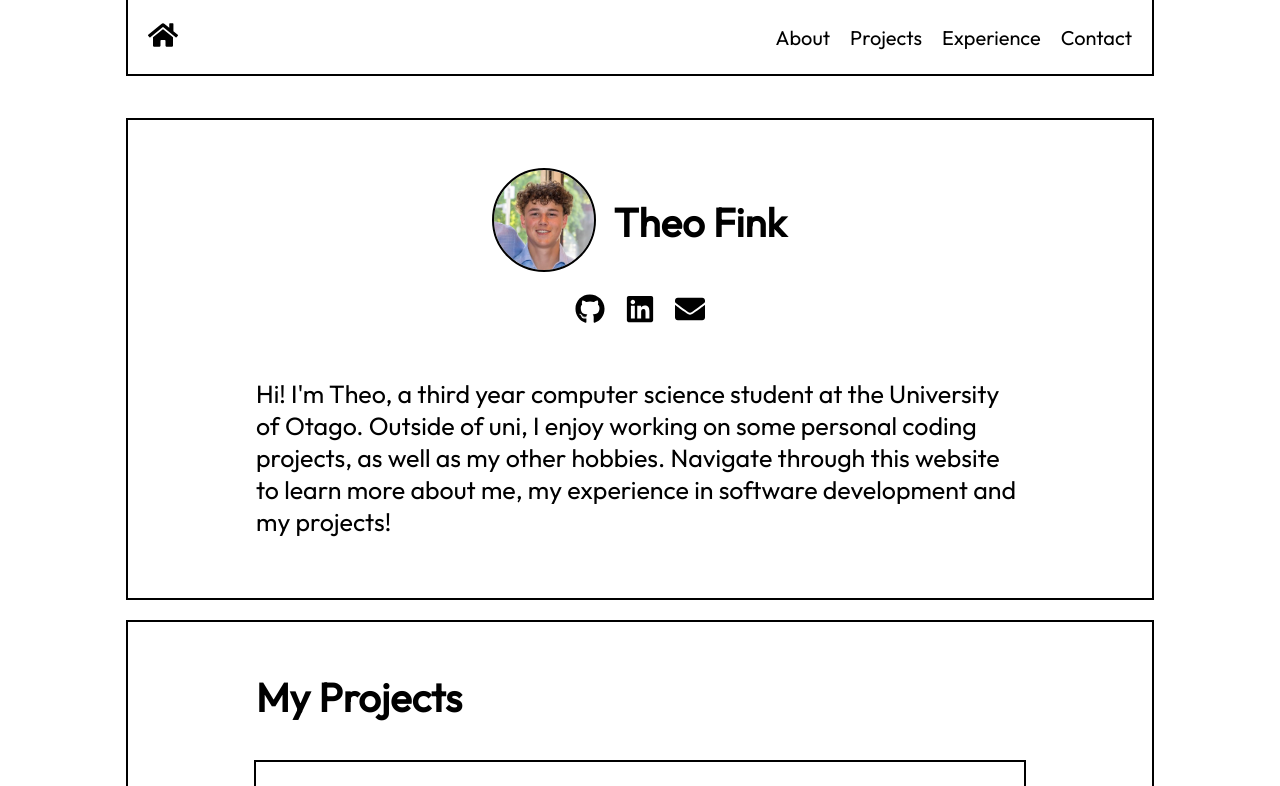
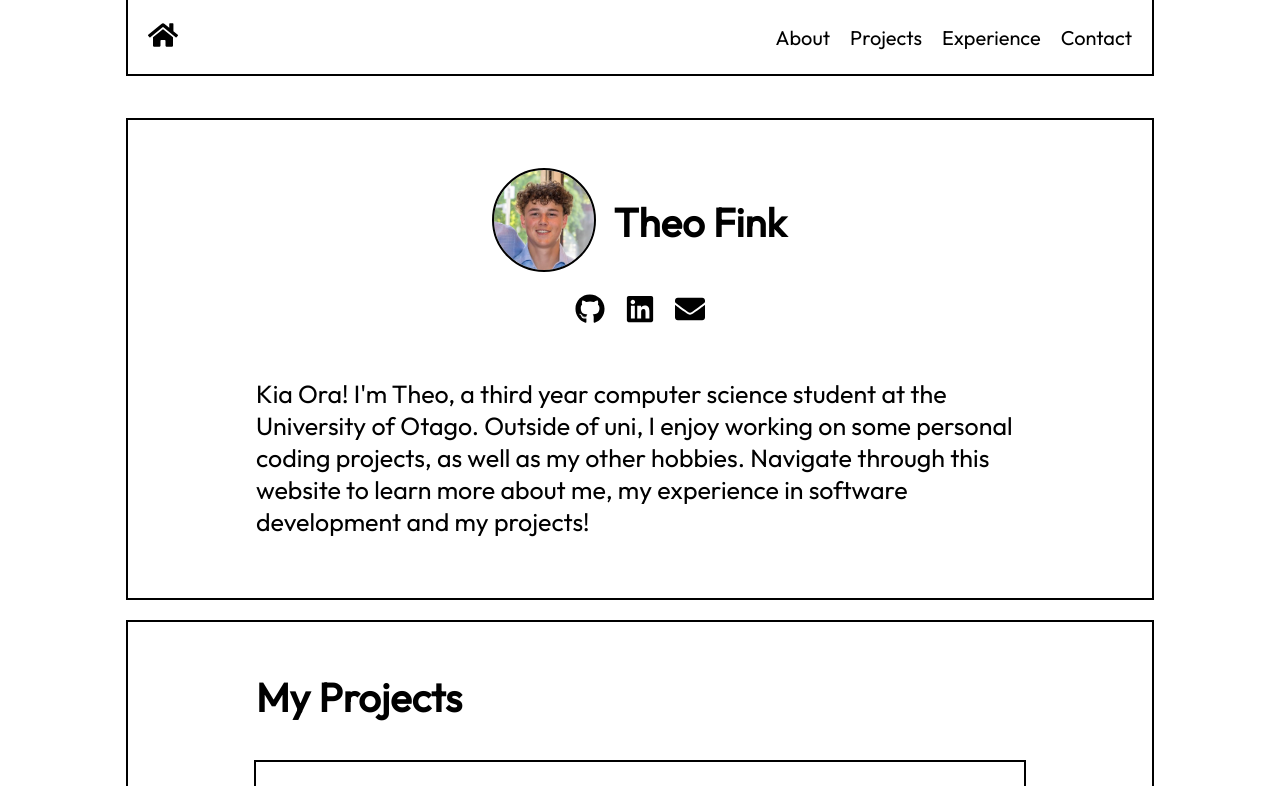
Before and after one commit to theodorefink/portfolio, a React (Vite) app: page / in a window 1280 px wide. Shown: the top 786 px of the page. Built offline with nearby package versions, Linux system fonts and the light colour scheme.

Commit message:
Edit personal statement

```diff
--- a/src/components/Hero/Hero.jsx
+++ b/src/components/Hero/Hero.jsx
@@ -37,7 +37,7 @@ export const Hero = () => {
       </div>
 
       <div className={styles.blurb}>
-        <p>Hi! I'm Theo, a third year computer science student at the University of Otago. Outside of uni, I enjoy working on some personal coding projects, as well as my other hobbies. Navigate through this website to learn more about me, my experience in software development and my projects!</p>
+        <p>Kia Ora! I'm Theo, a third year computer science student at the University of Otago. Outside of uni, I enjoy working on some personal coding projects, as well as my other hobbies. Navigate through this website to learn more about me, my experience in software development and my projects!</p>
       </div>
 
       {/* <div className={styles.previewPane}>
```
